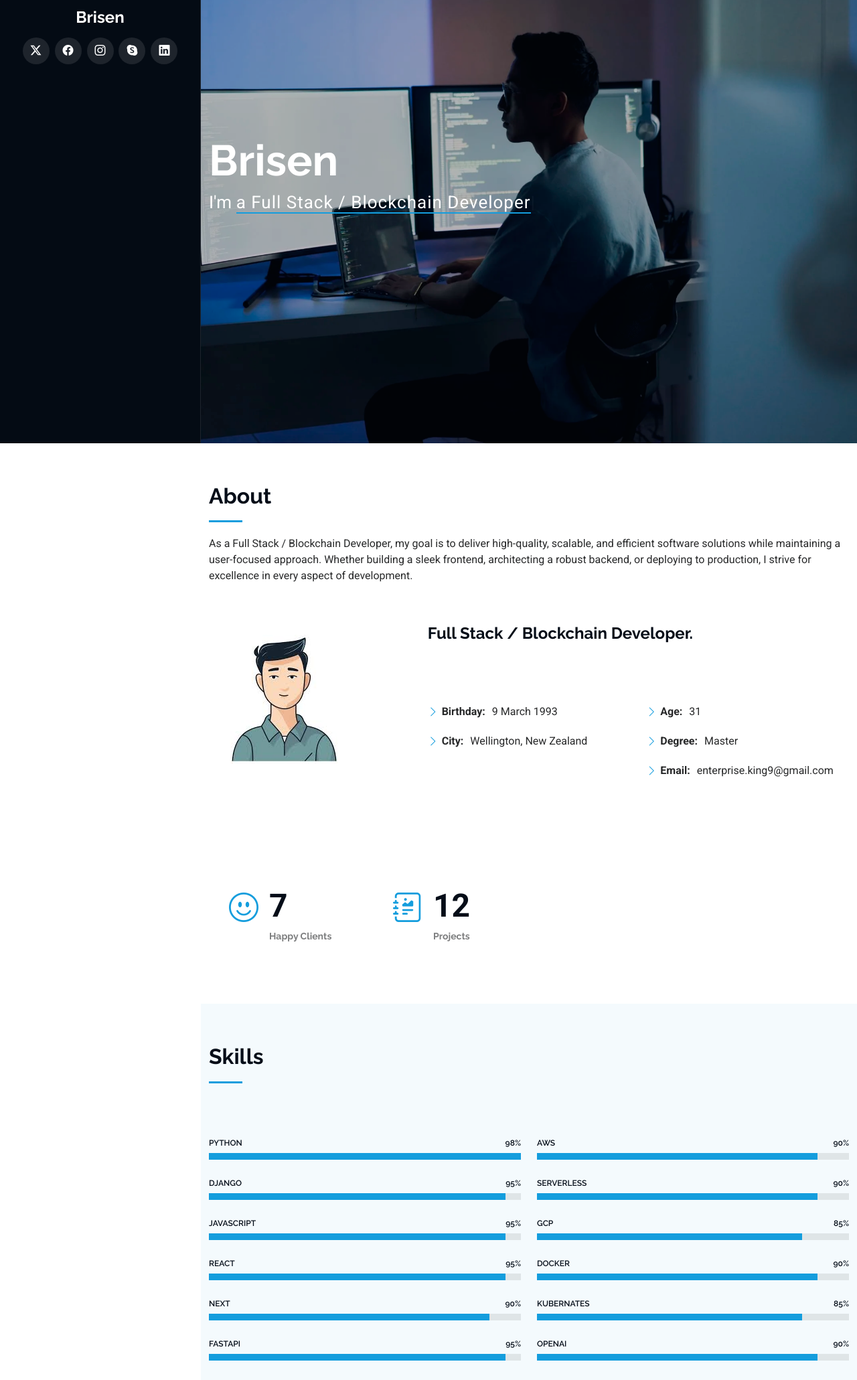
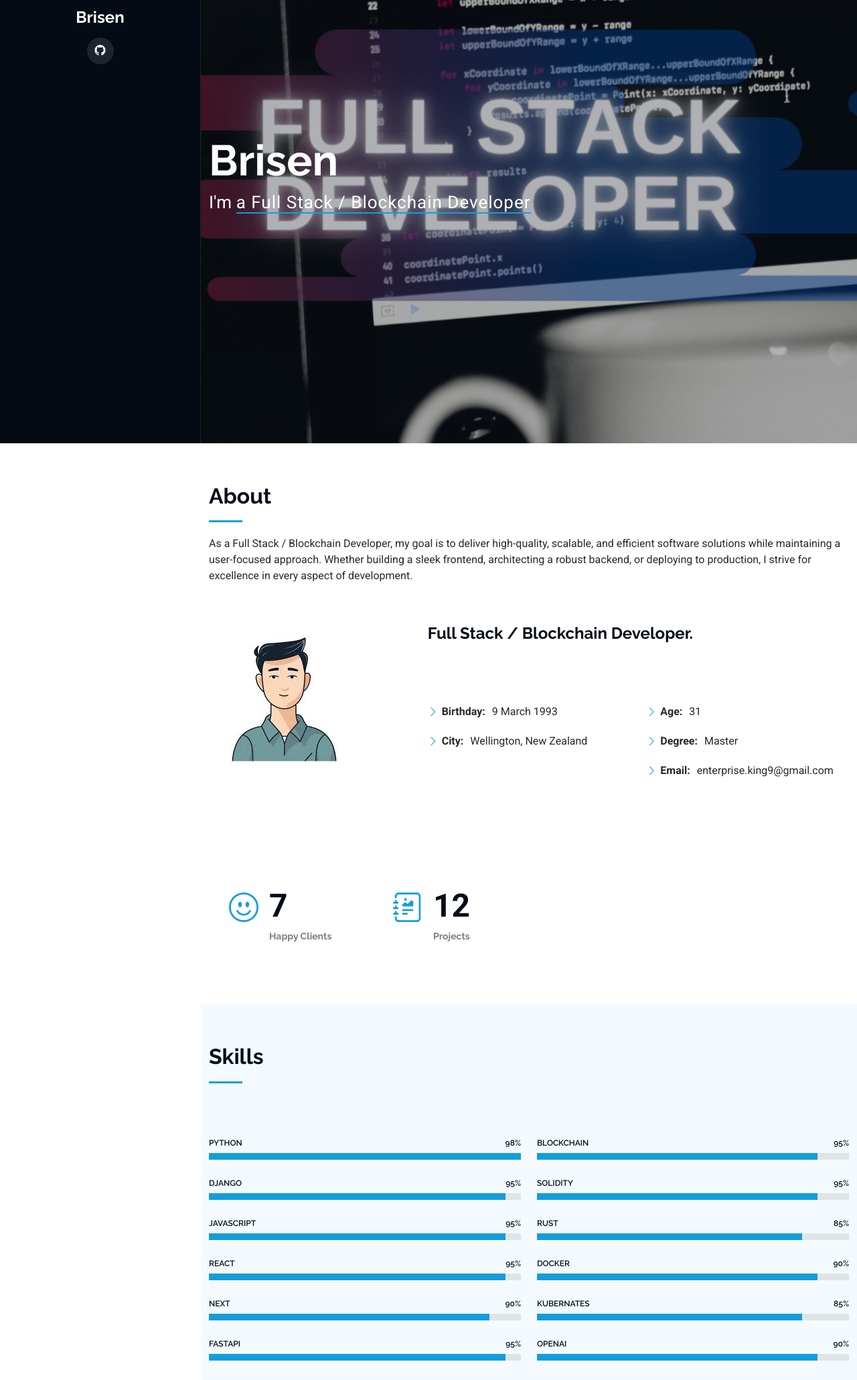
Before and after one commit to kapphire/kapphire.github.io, a plain HTML site: page index.html in a window 1280 px wide. Shown: the part 138-2199 px from the top of the page at 67% size. Drawn offline with Linux system fonts and the light colour scheme.

Commit message:
skills updated

```diff
--- a/index.html
+++ b/index.html
@@ -69,11 +69,12 @@
       </a>
 
       <div class="social-links text-center">
-        <a href="#" class="twitter"><i class="bi bi-twitter-x"></i></a>
+        <a href="https://github.com/kapphire" class="github"><i class="bi bi-github"></i></a>
+        <!-- <a href="#" class="twitter"><i class="bi bi-twitter-x"></i></a>
         <a href="#" class="facebook"><i class="bi bi-facebook"></i></a>
         <a href="#" class="instagram"><i class="bi bi-instagram"></i></a>
         <a href="#" class="google-plus"><i class="bi bi-skype"></i></a>
-        <a href="#" class="linkedin"><i class="bi bi-linkedin"></i></a>
+        <a href="#" class="linkedin"><i class="bi bi-linkedin"></i></a> -->
       </div>
 
       <!-- <nav id="navmenu" class="navmenu">
@@ -134,7 +135,7 @@
     <main class="main">
       <!-- Hero Section -->
       <section id="hero" class="hero section dark-background">
-        <img src="assets/img/bg.jpg" alt="" data-aos="fade-in" class="" />
+        <img src="assets/img/bg.png" alt="" data-aos="fade-in" class="" />
 
         <div class="container" data-aos="fade-up" data-aos-delay="100">
           <h2>Brisen</h2>
@@ -370,7 +371,7 @@
             <div class="col-lg-6">
               <div class="progress">
                 <span class="skill"
-                  ><span>AWS</span> <i class="val">90%</i></span
+                  ><span>Blockchain</span> <i class="val">95%</i></span
                 >
                 <div class="progress-bar-wrap">
                   <div
@@ -386,7 +387,7 @@
 
               <div class="progress">
                 <span class="skill"
-                  ><span>Serverless</span> <i class="val">90%</i></span
+                  ><span>Solidity</span> <i class="val">95%</i></span
                 >
                 <div class="progress-bar-wrap">
                   <div
@@ -402,7 +403,7 @@
 
               <div class="progress">
                 <span class="skill"
-                  ><span>GCP</span> <i class="val">85%</i></span
+                  ><span>Rust</span> <i class="val">85%</i></span
                 >
                 <div class="progress-bar-wrap">
                   <div
```
Also changed, not shown: assets/img/bg.jpg (deleted), assets/img/bg.png (added).
